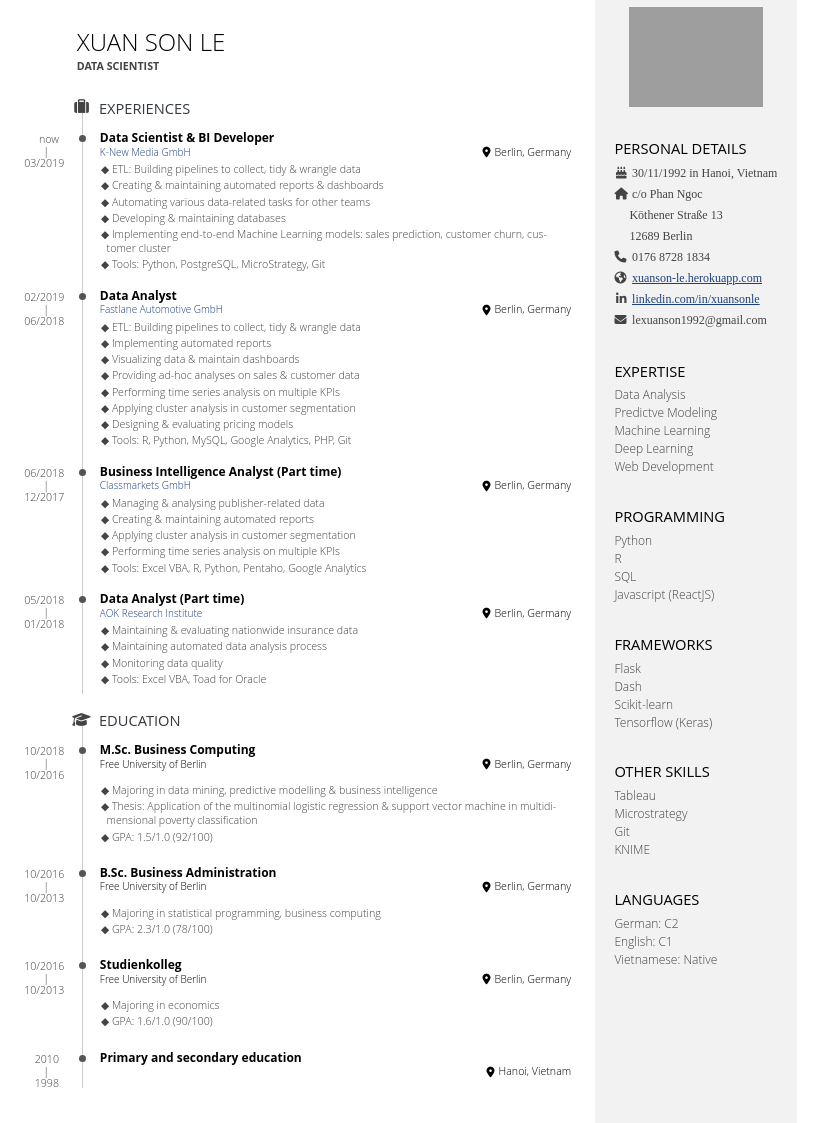
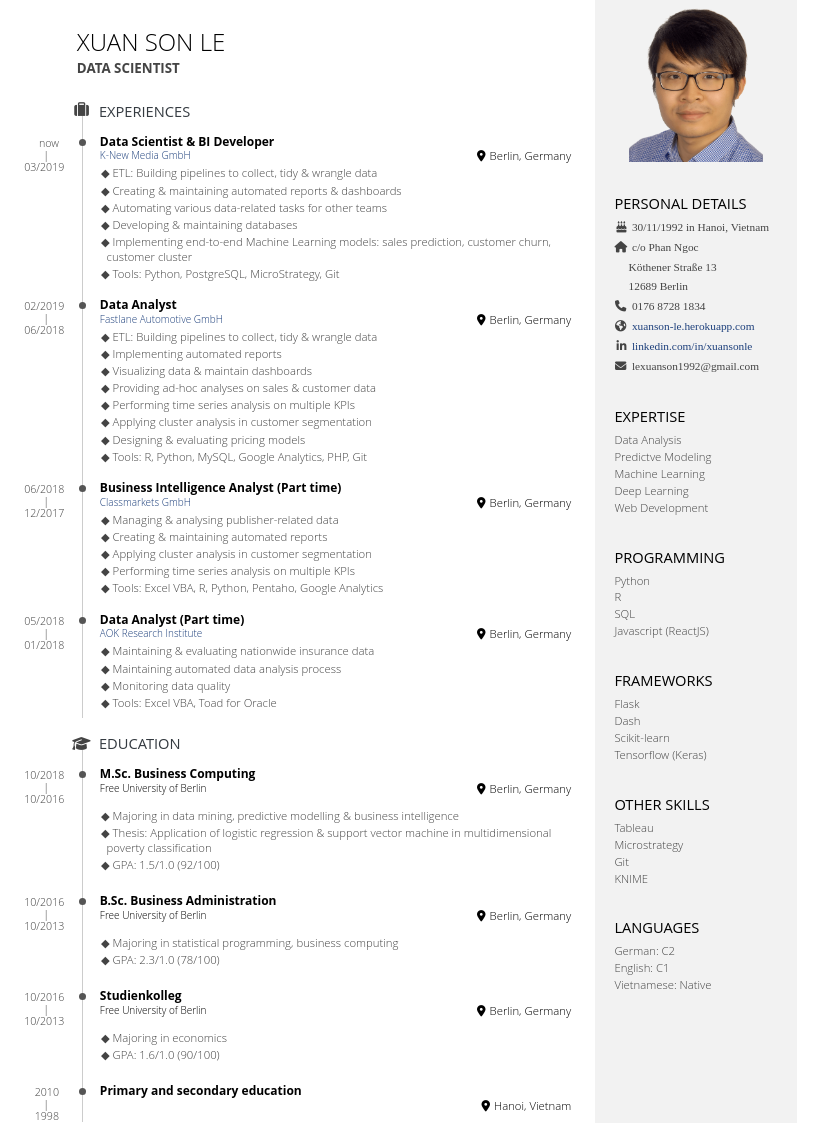
Before and after one commit to xuansonle/Resume, a PHP site: page /resume.html in a window 1280 px wide. Shown: the whole page, without its empty margins (0-836 px from the left). Run offline with PHP 8.4, Linux system fonts and the light colour scheme; some libraries are stand-ins or nearby versions; grey boxes are pictures that could not be loaded.

Commit message:
Small layout updates

```diff
--- a/css/style.css
+++ b/css/style.css
@@ -68,7 +68,7 @@ a {
   float: left;
   width: var(--main-width);
   padding: 0.25in 0.25in 0 0.25in;
-  font-size: 8pt;
+  font-size: 8.5pt;
 }
 
 #sidebar {
@@ -79,7 +79,7 @@ a {
   padding: 0.6in var(--sidebar-horizontal-padding);
   padding-top: 5pt;
   background-color: #f2f2f2;
-  font-size: 9pt;
+  font-size: 8.5pt;
 }
 
 /* main */
@@ -111,7 +111,7 @@ h2 {
 }
 
 .subtitle {
-  font-size: 8pt;
+  font-size: 10pt;
 }
 
 /*** categorial blocks ***/
@@ -377,6 +377,10 @@ h2 {
   text-align: right;
 }
 
+a {
+  text-decoration: none;
+}
+
 #mail {
 
   color:inherit;
--- a/resume.html
+++ b/resume.html
@@ -234,7 +234,7 @@
           <div>
             <ul>
               <li>Majoring in data mining, predictive modelling & business intelligence</li>
-              <li>Thesis: Application of the multinomial logistic regression & support vector machine in
+              <li>Thesis: Application of logistic regression & support vector machine in
                 multidimensional poverty classification</li>
               <li>GPA: 1.5/1.0 (92/100)</li>
             </ul>
@@ -299,7 +299,7 @@
   <aside id="sidebar">
 
     <div id="cv-image-div">
-      <img id="cv-image" src="transparent.png" />
+      <img id="cv-image" src="image/transparent.png" />
     </div>
 
 
```
Also changed, not shown: image/image.JPEG (renamed from image.JPEG), image/transparent.png (added).
